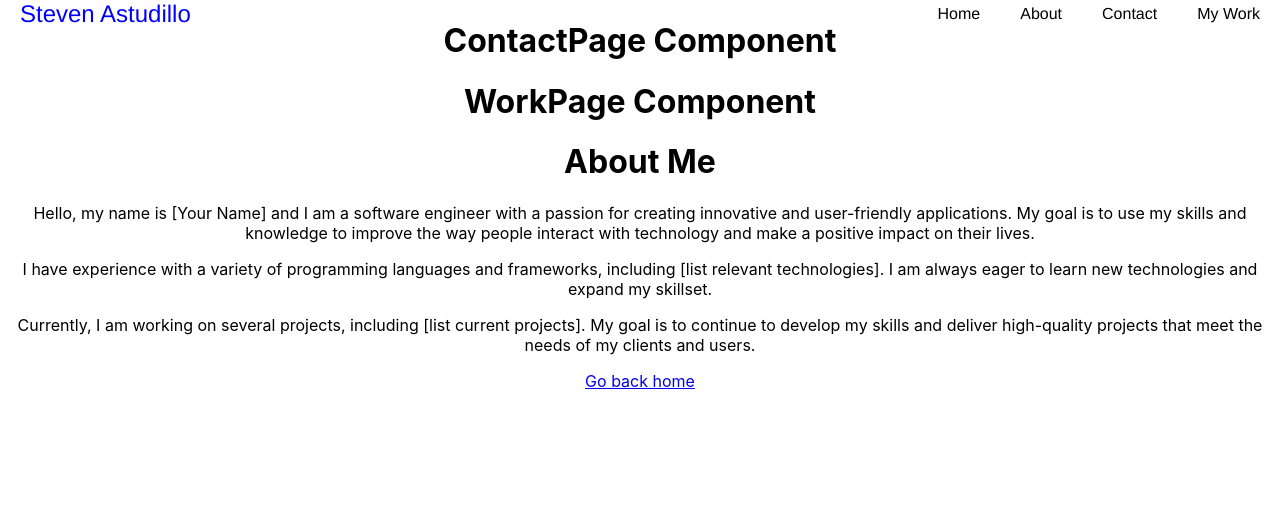
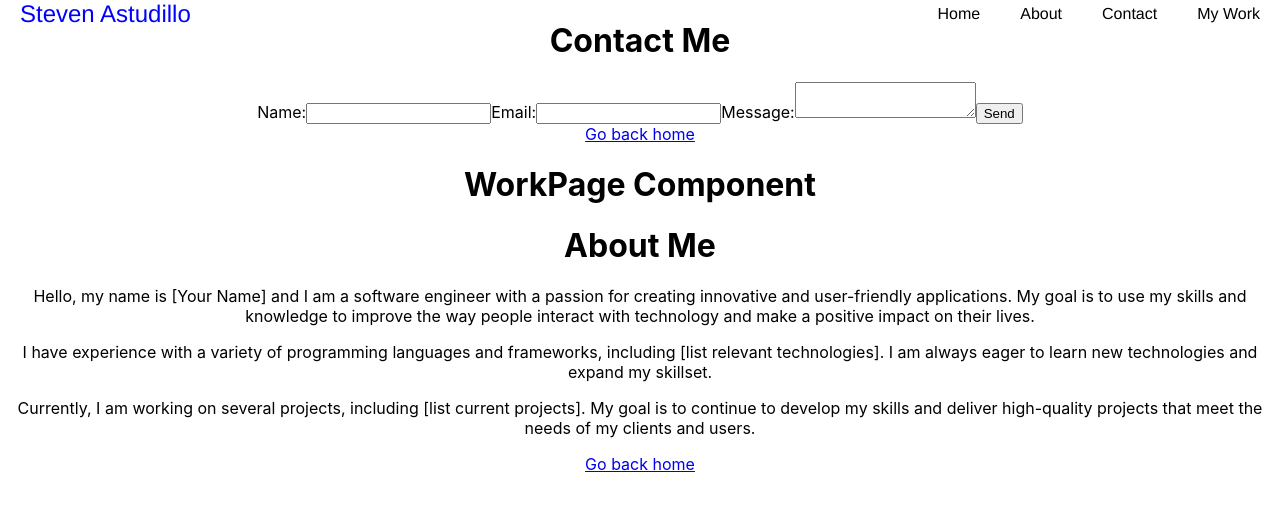
Before and after one commit to censoredbythefcc95/steve-young-portfolio, a React (Create React App) app: page / in a window 1280 px wide. Shown: the top 510 px of the page. Built offline with nearby package versions, Linux system fonts and the light colour scheme.

Commit message:
Basic boilerplate for contact email.

```diff
--- a/src/components/ContactPage.js
+++ b/src/components/ContactPage.js
@@ -1,10 +1,45 @@
-import React from 'react';
+import React, { useState } from 'react';
 import { Link } from 'react-router-dom';
 
 const ContactPage = () => {
+    const [formData, setFormData] = useState({
+        name: '',
+        email: '',
+        message: ''
+    });
+
+    const handleChange = (event) => {
+        setFormData({
+            ...formData,
+            [event.target.name]: event.target.value
+        });
+    }
+
+    const handleSubmit = (event) => {
+        event.preventDefault();
+        console.log(formData);
+        // placeholder code to add email serverrrr.
+    }
+
     return (
         <div className='contact-page'>
-            <h1>ContactPage Component</h1>
+            <h1>Contact Me</h1>
+            <form onSubmit={handleSubmit}>
+                <label>
+                    Name:
+                    <input type="text" name="What's your name?" value={formData.name} onChange={handleChange} required />
+                </label>
+                <label>
+                    Email:
+                    <input type="Where can I reach you?" name="email" value={formData.email} onChange={handleChange} required />
+                </label>
+                <label>
+                    Message:
+                    <textarea name="What's up?" value={formData.message} onChange={handleChange} required></textarea>
+                </label>
+                <button type="submit">Send</button>
+            </form>
+            <Link to='/'>Go back home</Link>
         </div>
     );
 };
```
